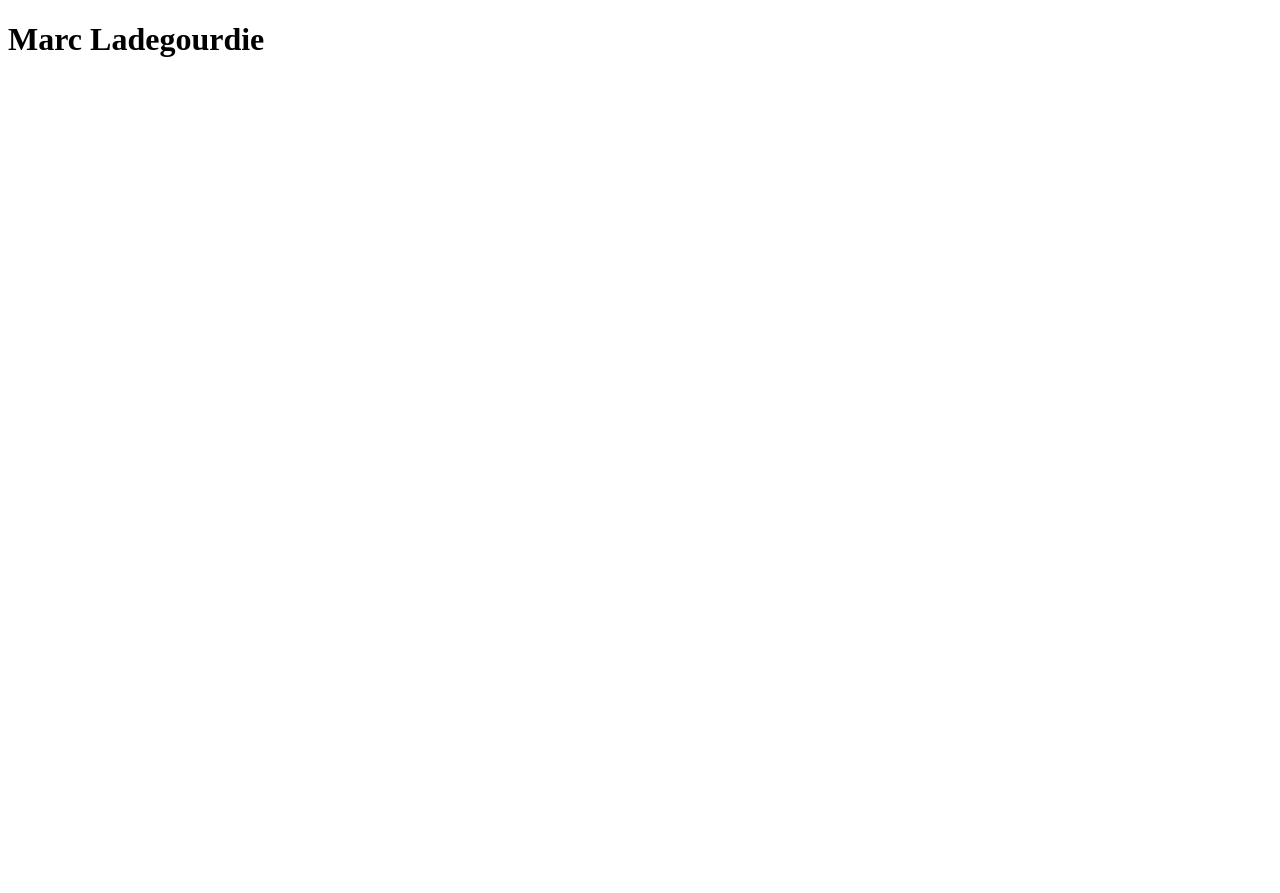
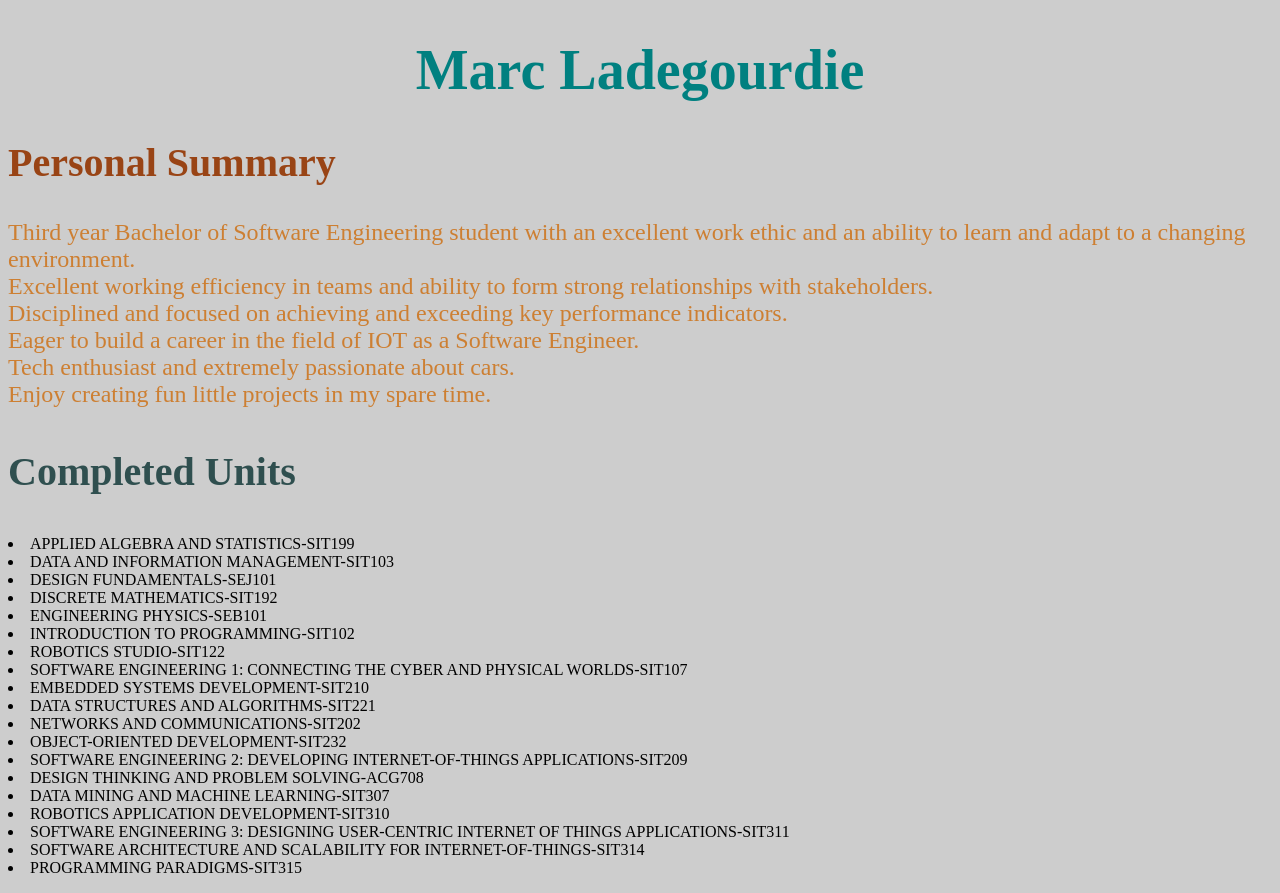
Before and after one commit to marcldg/SE3, a plain HTML site: page about-me.html in a window 1280 px wide. Before the commit the page ends 800 px from the top, so only its background shows below. Drawn offline with Linux system fonts and the light colour scheme.

Commit message:
LOOKS: Updated the layout

```diff
--- a/about-me.html
+++ b/about-me.html
@@ -7,7 +7,31 @@
         <meta name="viewpoint" content="width=device-width, initial-scale=1.0">
         <title>TrackMe</title>
     </head>
-    <body>
-        <h1>Marc Ladegourdie</h1>
+    <body style="background-color:#CDCDCD;">
+        <h1 style="text-align: center; color:#008080; font-size:350%;">Marc Ladegourdie</h1>
+        <h2 style="color: #994415; font-size: 250%;">Personal Summary</h2>
+        <p style="color: #cd7f32; font-size: 150%;">Third year Bachelor of Software Engineering student with an excellent work ethic and an ability to learn and adapt to a changing environment. <br> Excellent working efficiency in teams and ability to form strong relationships with stakeholders. <br> Disciplined and focused on achieving and exceeding key performance indicators. <br> Eager to build a career in the field of IOT as a Software Engineer. <br> Tech enthusiast and extremely passionate about cars. <br> Enjoy creating fun little projects in my spare time. </p>
+        <h3 style="color: darkslategrey; font-size: 250%;">Completed Units</h3>
+        <p style="color: lightseagreen;">
+            <li>APPLIED ALGEBRA AND STATISTICS-SIT199</li>
+            <li>DATA AND INFORMATION MANAGEMENT-SIT103</li>
+            <li>DESIGN FUNDAMENTALS-SEJ101</li>
+            <li>DISCRETE MATHEMATICS-SIT192</li>
+            <li>ENGINEERING PHYSICS-SEB101</li>
+            <li>INTRODUCTION TO PROGRAMMING-SIT102</li>
+            <li>ROBOTICS STUDIO-SIT122</li>
+            <li>SOFTWARE ENGINEERING 1: CONNECTING THE CYBER AND PHYSICAL WORLDS-SIT107</li>
+            <li>EMBEDDED SYSTEMS DEVELOPMENT-SIT210</li>
+            <li>DATA STRUCTURES AND ALGORITHMS-SIT221</li>
+            <li>NETWORKS AND COMMUNICATIONS-SIT202</li>
+            <li>OBJECT-ORIENTED DEVELOPMENT-SIT232</li>
+            <li>SOFTWARE ENGINEERING 2: DEVELOPING INTERNET-OF-THINGS APPLICATIONS-SIT209</li>
+            <li>DESIGN THINKING AND PROBLEM SOLVING-ACG708</li>
+            <li>DATA MINING AND MACHINE LEARNING-SIT307</li>
+            <li>ROBOTICS APPLICATION DEVELOPMENT-SIT310</li>
+            <li>SOFTWARE ENGINEERING 3: DESIGNING USER-CENTRIC INTERNET OF THINGS APPLICATIONS-SIT311</li>
+            <li>SOFTWARE ARCHITECTURE AND SCALABILITY FOR INTERNET-OF-THINGS-SIT314</li>
+            <li>PROGRAMMING PARADIGMS-SIT315</li>
+        </p>
     </body>
 </html>
```
